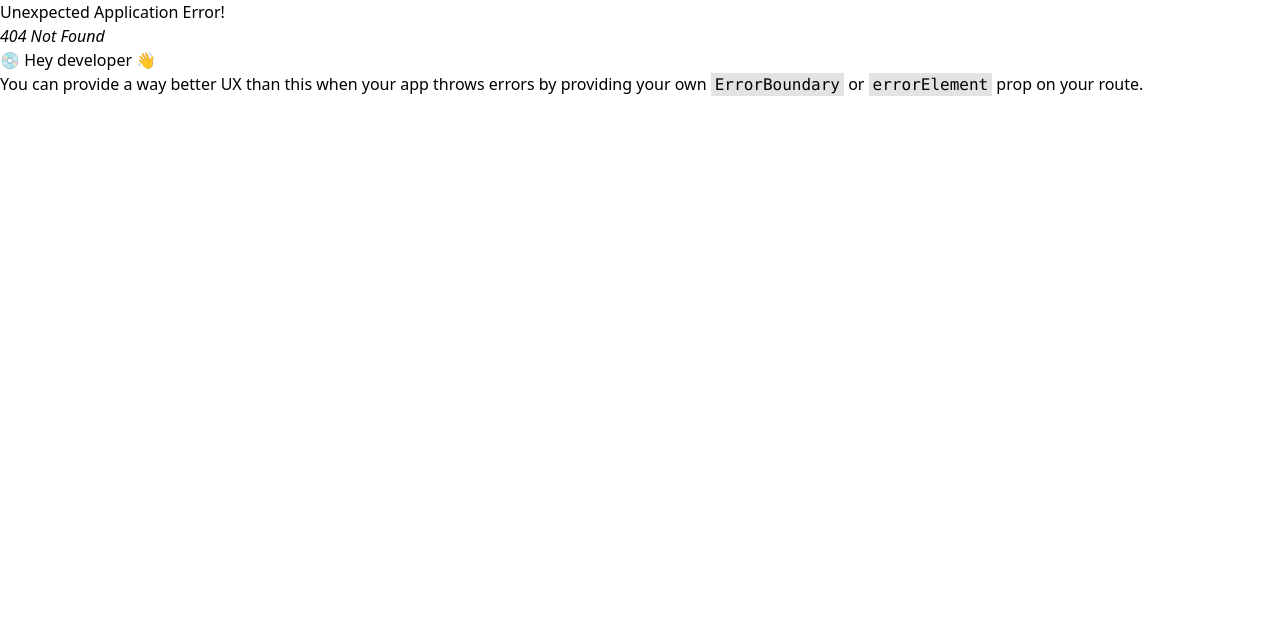
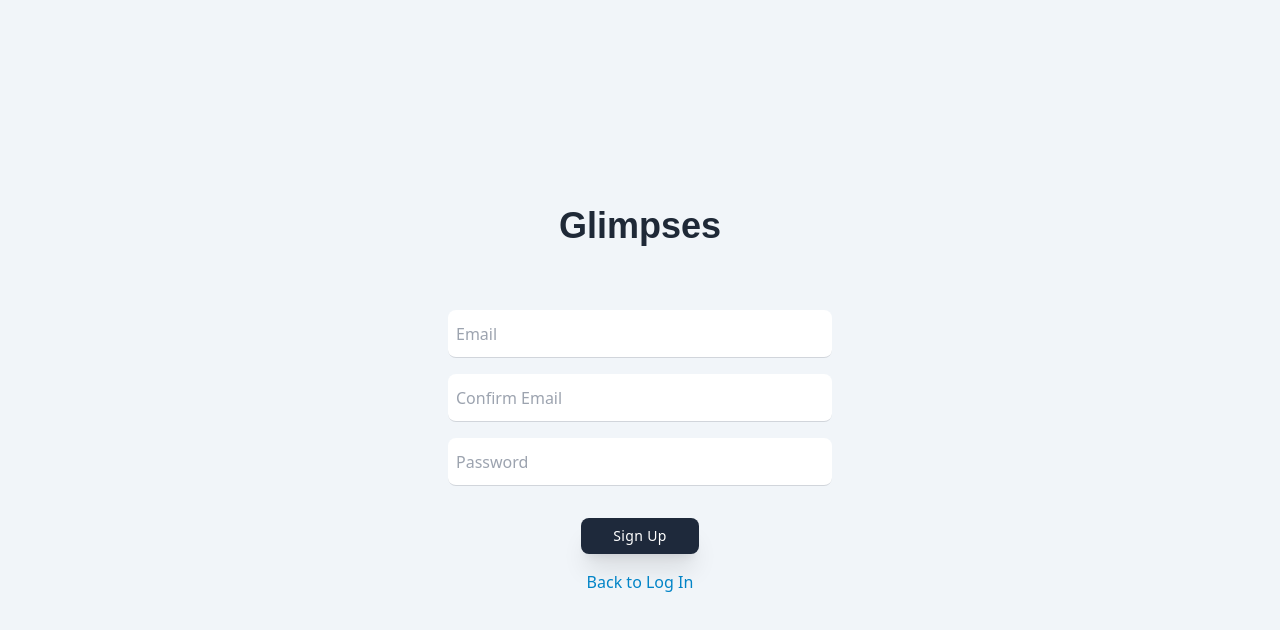
Before and after one commit to Babagesh/Glimpse, a React (Create React App) app: page /signup in a window 1280 px wide. Before the commit this address had no page. Shown: the top 630 px of the page. Built offline with nearby package versions, Linux system fonts and the light colour scheme.

Commit message:
modified:   src/App.js 	modified:   src/index.js 	modified:   src/pages/login.js 	new file:   src/pages/signup.js

```diff
--- a/src/App.js
+++ b/src/App.js
@@ -1,6 +1,6 @@
 import React, { useState } from 'react'
 import { useNavigate } from 'react-router-dom'
-//import { Outlet, Link } from "react-router-dom";
+import { Link } from "react-router-dom";
 import { createUserWithEmailAndPassword } from 'firebase/auth';
 import { auth } from './database';
 
@@ -29,7 +29,11 @@ export default function Login() {
     }
 
     return (
-        <div className = "flex flex-col">
+        <div className = "min-h-screen bg-slate-100 flex justify-center">
+            <div className="flex flex-col items-center justify-center p-4">
+                 <div className="text-gray-800 text-center font-[sans-serif] text-4xl font-extrabold">
+                        Glimpses
+                </div>
                 <input
                     size={30}
                     required
@@ -37,7 +41,7 @@ export default function Login() {
                     value={email}
                     placeholder="Email"
                     onChange={(event) => setEmail(event.target.value)}
-                    className={"w-64 h-12"}
+                    className={"mt-16 w-96 h-12 border-b border-gray-300 rounded-lg p-2"}
                 />
                 <input
                     size={30}
@@ -46,8 +50,13 @@ export default function Login() {
                     required
                     placeholder="Password"
                     onChange={(event) => setPassword(event.target.value)}
-                    className={"w-64 h-12"}
+                    className={"mt-4 w-96 h-12 border-b border-gray-300 rounded-lg p-2"}
                 />
+                <div className="mt-8">
+                    <input type="button" className="w-full text-lg shadow-xl py-2 px-10 text-sm tracking-wide rounded-lg text-white bg-slate-800" onClick={onSubmit} value={'Log in'} />
+                </div>
+                <Link to="/signup" className="mt-4 text-sky-600 text-md">Sign Up</Link>
+            </div>
         {/*
         <div className="font-[sans-serif]">
             <div className="min-h-screen flex flex-col items-center justify-center py-6 px-4">
--- a/src/index.js
+++ b/src/index.js
@@ -8,6 +8,7 @@ import {
 import Home from './pages/home'
 import App from './App';
 import Login from "./pages/login"
+import SignUp from "./pages/signup"
 import Glimpses from "./pages/glimpses"
 import './App.css';
 
@@ -25,6 +26,10 @@ const router = createBrowserRouter([
     element: <Login/>,
   },
   {
+    path: "/signup",
+    element: <SignUp/>,
+  },
+  {
     path: "/glimpses",
     element: <Glimpses />,
   }
--- a/src/pages/login.js
+++ b/src/pages/login.js
@@ -1,21 +1,100 @@
-import React from 'react'
+import React, { useState } from 'react'
+import { useNavigate } from 'react-router-dom'
+import { Link } from "react-router-dom";
+import { createUserWithEmailAndPassword } from 'firebase/auth';
+import { auth } from '../database';
 
-export default function login() {
+export default function Login() {
+  //Handle Error Eventually
+  const [email, setEmail] = useState('')
+  const [password, setPassword] = useState('')
+
+  const navigate = useNavigate()
+
+  const onSubmit = async (e) => {
+    e.preventDefault()
+
+    await createUserWithEmailAndPassword(auth, email, password)
+      .then((userCredential) => {
+        const user = userCredential.user;
+        console.log(user)
+        navigate("/glimpses")
+      })
+      .catch((error) => {
+        const errorCode = error.code;
+        const errorMessage = error.message;
+        console.log(errorCode, errorMessage);
+      });
+  }
+
   return (
-    <div className="App">
-      <header className="App-header">
-        <p>
-          Edit <code>src/App.js</code> and save to reload.
-        </p>
-        <a
-          className="text-3xl font-bold underline"
-          href="https://reactjs.org"
-          target="_blank"
-          rel="noopener noreferrer"
-        >
-          Learn React
-        </a>
-      </header>
+    <div className="min-h-screen bg-slate-100 flex justify-center">
+      <div className="flex flex-col items-center justify-center p-4">
+        <div className="text-gray-800 text-center font-[sans-serif] text-4xl font-extrabold">
+          Glimpses
+        </div>
+        <input
+          size={30}
+          required
+          type="text"
+          value={email}
+          placeholder="Email"
+          onChange={(event) => setEmail(event.target.value)}
+          className={"mt-16 w-96 h-12 border-b border-gray-300 rounded-lg p-2"}
+        />
+        <input
+          size={30}
+          type="text"
+          value={password}
+          required
+          placeholder="Password"
+          onChange={(event) => setPassword(event.target.value)}
+          className={"mt-4 w-96 h-12 border-b border-gray-300 rounded-lg p-2"}
+        />
+        <div className="mt-8">
+          <input type="button" className="w-full text-lg shadow-xl py-2 px-10 text-sm tracking-wide rounded-lg text-white bg-slate-800" onClick={onSubmit} value={'Log in'} />
+        </div>
+        <Link to="/signup" className="mt-4 text-sky-600 text-md">Sign Up</Link>
+      </div>
+      {/*
+        <div className="font-[sans-serif]">
+            <div className="min-h-screen flex flex-col items-center justify-center py-6 px-4">
+                <div className="border border-gray-300 rounded-lg px-24 py-12 shadow-xl m-auto">
+                    <div className="text-gray-800 text-center text-3xl font-extrabold text-large bg-gradient-to-r from-[#cda882] to-[#eadbcb] inline-block text-transparent bg-clip-text">
+                        Glimpses
+                    </div>
+                    <br />
+                    <div className="bg-slate-950 size-xxl w-full text-gray-800 text-sm border-b border-gray-300 focus:border-blue-600 px-2 py-3 outline-none">
+                        <input
+                            size={30}
+                            classname=""
+                            required
+                            type="text"
+                            value={email}
+                            placeholder="Email"
+                            onChange={(event) => setEmail(event.target.value)}
+                        />
+                        <label className="errorLabel">{emailError}</label>
+                    </div>
+                    <br />
+                    <div className="w-full text-gray-800 text-sm border-b border-gray-300 focus:border-blue-600 px-2 py-3 outline-none">
+                        <input
+                            value={password}
+                            required
+                            placeholder="Password"
+                            onChange={(event) => setPassword(event.target.value)}
+                            className={'inputBox'}
+                        />
+                        <label className="errorLabel">{passwordError}</label>
+                    </div>
+                    <br />
+                    <div className="mt-8">
+                        <input type="button" className="w-full shadow-xl py-3 px-4 text-sm tracking-wide rounded-lg text-white bg-gray-600 hover:bg-gray-700 focus:outline-none bg-gradient-to-r from-[#cda882] to-[#eadbcb]" onClick={onSubmit} value={'Log in'} />
+                    </div>
+                </div>
+            </div>
+        </div>
+        */}
     </div>
   );
 }
--- /dev/null
+++ b/src/pages/signup.js
@@ -0,0 +1,74 @@
+import React, { useState } from 'react'
+import { useNavigate } from 'react-router-dom'
+import { Link } from "react-router-dom";
+import { createUserWithEmailAndPassword } from 'firebase/auth';
+import { auth } from '../database';
+
+export default function Login() {
+  //Handle Error
+  const [email, setEmail] = useState('')
+  const [confirmEmail, setConfirmEmail] = useState('')
+  const [password, setPassword] = useState('')
+
+  const navigate = useNavigate()
+
+  const onSubmit = async (e) => {
+    if (email == confirmEmail) {
+      e.preventDefault()
+      await createUserWithEmailAndPassword(auth, email, password)
+        .then((userCredential) => {
+          const user = userCredential.user;
+          console.log(user)
+          navigate("/login")
+        })
+        .catch((error) => {
+          const errorCode = error.code;
+          const errorMessage = error.message;
+          console.log(errorCode, errorMessage);
+        });
+    }
+  }
+
+  return (
+    <div className="min-h-screen bg-slate-100 flex justify-center">
+      <div className="flex flex-col items-center justify-center p-4">
+        <div className="text-gray-800 text-center font-[sans-serif] text-4xl font-extrabold">
+          Glimpses
+        </div>
+        <input
+          size={30}
+          required
+          type="text"
+          value={email}
+          placeholder="Email"
+          onChange={(event) => setEmail(event.target.value)}
+          className={"mt-16 w-96 h-12 border-b border-gray-300 rounded-lg p-2"}
+        />
+
+        <input
+          size={30}
+          required
+          type="text"
+          value={confirmEmail}
+          placeholder="Confirm Email"
+          onChange={(event) => setConfirmEmail(event.target.value)}
+          className={"mt-4 w-96 h-12 border-b border-gray-300 rounded-lg p-2"}
+        />
+
+        <input
+          size={30}
+          type="text"
+          value={password}
+          required
+          placeholder="Password"
+          onChange={(event) => setPassword(event.target.value)}
+          className={"mt-4 w-96 h-12 border-b border-gray-300 rounded-lg p-2"}
+        />
+        <div className="mt-8">
+          <input type="button" className="w-full text-lg shadow-xl py-2 px-8 text-sm tracking-wide rounded-lg text-white bg-slate-800" onClick={onSubmit} value={'Sign Up'} />
+        </div>
+        <Link to="/login" className="mt-4 text-sky-600 text-md">Back to Log In</Link>
+      </div>
+    </div>
+  );
+}
```
